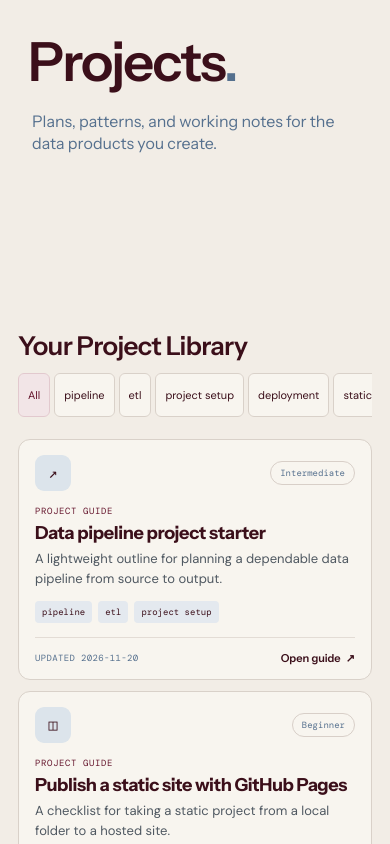
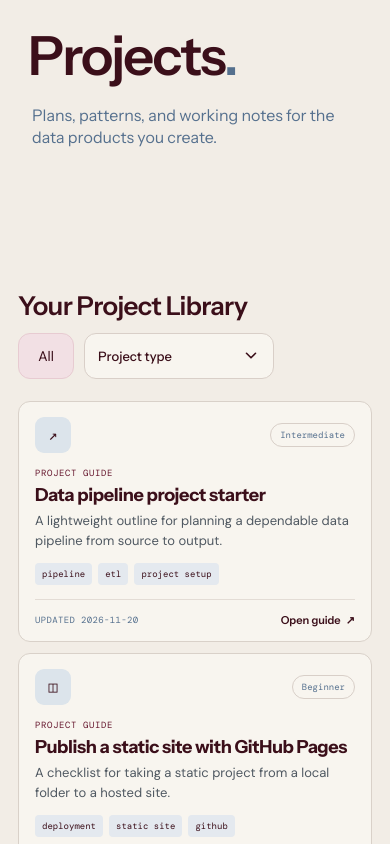
Before and after one commit to Ines-Benito-Diaz/data-knowledge-hub, a plain HTML site: page projects.html in a window 390 px wide. Both pictures are taken after a click on the button "All". Shown: the top 844 px of the page. Drawn offline with nearby package versions, Linux system fonts and the light colour scheme.

Commit message:
Filter section updated

```diff
--- a/assets/css/styles.css
+++ b/assets/css/styles.css
@@ -149,12 +149,12 @@ a:focus-visible, button:focus-visible, input:focus-visible { outline: 3px solid
 .collection-page { max-width: none; margin: 0; padding: 0; }
 .collection-hero { display: grid; min-height: clamp(360px, 48vw, 520px); grid-template-columns: 1.08fr .92fr; margin: 0; padding: 0; }
 .collection-intro { display: flex; flex-direction: column; justify-content: flex-end; padding: clamp(42px, 7.2vw, 112px); padding-bottom: clamp(54px, 9.5vh, 110px); background: #f2ede6; }
-body[data-collection="projects"] .collection-hero { min-height: 310px; grid-template-columns: 1fr; }
-body[data-collection="projects"] .collection-intro { min-height: 0; justify-content: flex-start; padding: clamp(36px, 5vw, 68px) clamp(24px, 7.2vw, 112px) 34px; }
-body[data-collection="projects"] .collection-content { padding-top: clamp(22px, 3vw, 38px); }
-body[data-collection="tools"] .collection-hero { min-height: 310px; grid-template-columns: 1fr; }
-body[data-collection="tools"] .collection-intro { min-height: 0; justify-content: flex-start; padding: clamp(36px, 5vw, 68px) clamp(24px, 7.2vw, 112px) 34px; }
-body[data-collection="tools"] .collection-content { padding-top: clamp(22px, 3vw, 38px); }
+body[data-collection="projects"] .collection-hero { min-height: 276px; grid-template-columns: 1fr; }
+body[data-collection="projects"] .collection-intro { min-height: 0; justify-content: flex-start; padding: clamp(30px, 4vw, 50px) clamp(24px, 7.2vw, 112px) 24px; }
+body[data-collection="projects"] .collection-content { padding-top: clamp(16px, 2vw, 26px); }
+body[data-collection="tools"] .collection-hero { min-height: 276px; grid-template-columns: 1fr; }
+body[data-collection="tools"] .collection-intro { min-height: 0; justify-content: flex-start; padding: clamp(30px, 4vw, 50px) clamp(24px, 7.2vw, 112px) 24px; }
+body[data-collection="tools"] .collection-content { padding-top: clamp(16px, 2vw, 26px); }
 .collection-intro h1 { margin: 0; color: #3b0f1a; font: 600 clamp(56px, 7.3vw, 96px)/.99 'Instrument Sans', sans-serif; letter-spacing: -.035em; }
 .collection-intro h1 i { color: #55708e; font-style: normal; }
 .collection-intro p { max-width: 34ch; margin: 22px 0 0 4px; color: #55708e; font: 400 clamp(16px, 1.35vw, 19px)/1.35 'Instrument Sans', sans-serif; }
@@ -169,9 +169,19 @@ body[data-collection="tools"] .collection-content { padding-top: clamp(22px, 3vw
 .collection-content { width: min(1320px, 100%); margin: 0 auto; padding: clamp(38px, 5vw, 68px) clamp(20px, 4.5vw, 64px) 0; }
 .collection-controls { display: flex; align-items: end; justify-content: space-between; gap: 22px; margin-bottom: 22px; }
 .collection-controls h2 { margin: 0; color: #3b0f1a; font: 600 clamp(25px, 3vw, 34px)/1.1 'Instrument Sans', sans-serif; letter-spacing: -.025em; }
-.collection-filters { display: flex; flex-wrap: wrap; justify-content: flex-end; gap: 4px; }
-.collection-filters .filter-chip { min-height: 40px; border-color: #d9d1c9; background: #f8f5ef; color: #3b0f1a; }
-.collection-filters .filter-chip.selected { border-color: #e2c9ce; background: #f2e5e7; color: var(--red-dark); }
+.collection-filters { position: relative; display: flex; flex-wrap: wrap; align-items: center; justify-content: flex-end; gap: 12px; overflow: visible; }
+.collection-filters .filter-chip { display: grid; width: 56px; min-height: 46px; place-items: center; padding: 0; border: 1px solid #e7cbd1; border-radius: 12px; background: #f8f5ef; color: #3b0f1a; font-size: 14px; }
+.collection-filters .filter-chip.selected { border-color: #e7cbd1; background: #f2e0e4; color: #3b0f1a; }
+.filter-dropdown { position: relative; }
+.filter-dropdown-toggle { display: flex; width: 190px; min-height: 46px; align-items: center; justify-content: space-between; gap: 14px; padding: 0 13px; border: 1px solid #d9cfc8; border-radius: 12px; background: #f8f5ef; color: #3b0f1a; font: 500 14px 'Instrument Sans', sans-serif; cursor: pointer; }
+.filter-dropdown-toggle:hover, .filter-dropdown-toggle[aria-expanded="true"] { border-color: #b8a3a4; background: #fffaf5; }
+.filter-dropdown-toggle svg { width: 18px; height: 18px; flex: none; fill: none; stroke: currentColor; stroke-linecap: round; stroke-linejoin: round; stroke-width: 1.8; transition: transform .18s ease; }
+.filter-dropdown-toggle[aria-expanded="true"] svg { transform: rotate(180deg); }
+.filter-dropdown-menu { position: absolute; z-index: 10; top: calc(100% + 8px); right: 0; width: min(300px, calc(100vw - 40px)); max-height: 300px; overflow-y: auto; padding: 7px; border: 1px solid #ded3cc; border-radius: 12px; background: #f8f5ef; box-shadow: 0 12px 28px #3b0f1a20; }
+.filter-dropdown-menu[hidden] { display: none; }
+.filter-option { display: flex; min-height: 44px; align-items: center; gap: 10px; padding: 7px 9px; border-radius: 7px; color: #3b0f1a; font: 400 14px/1.35 'Instrument Sans', sans-serif; cursor: pointer; }
+.filter-option:hover { background: #eee5e1; }
+.filter-option input { width: 16px; height: 16px; margin: 0; accent-color: #66172e; }
 .collection-grid { display: grid; grid-template-columns: repeat(2, minmax(0, 1fr)); gap: 16px; }
 .library-card { display: flex; min-height: 234px; flex-direction: column; overflow: hidden; padding: 18px 19px 0; border: 1px solid var(--line); border-radius: var(--radius); background: #f8f5ef; color: inherit; text-decoration: none; cursor: pointer; transition: transform .2s ease, border-color .2s ease; }
 .library-card:hover { transform: translateY(-2px); border-color: #b7a5a5; }
@@ -264,13 +274,15 @@ body[data-collection="tools"] .collection-content { padding-top: clamp(22px, 3vw
   .collection-content { padding: 35px 18px 0; }
   .collection-controls { align-items: stretch; }
   .collection-controls h2 { font-size: 26px; }
-  .collection-filters { max-width: 100%; flex-wrap: nowrap; overflow-x: auto; }
+  .collection-filters { width: 100%; max-width: 100%; flex-wrap: wrap; justify-content: flex-start; gap: 10px; overflow: visible; }
+  .filter-dropdown-toggle { width: min(190px, calc(100vw - 108px)); min-width: 0; font-size: 13px; }
   .collection-grid { grid-template-columns: 1fr; gap: 11px; }
   .library-card { min-height: 220px; padding: 15px 16px 0; }
-  .collection-filters .filter-chip { min-height: 44px; }
+  .collection-filters .filter-chip, .filter-dropdown-toggle { min-height: 46px; }
 }
 @media (pointer: coarse) {
-  .collection-filters .filter-chip { min-height: 44px; }
+  .collection-filters .filter-chip, .filter-dropdown-toggle { min-height: 46px; }
+  .filter-option { min-height: 44px; }
 }
 @media (prefers-reduced-motion: reduce) {
   *, *::before, *::after { scroll-behavior: auto !important; transition: none !important; }
--- a/assets/js/collections.js
+++ b/assets/js/collections.js
@@ -2,14 +2,15 @@ const category = document.body.dataset.collection;
 const grid = document.querySelector('#collection-grid');
 const filters = document.querySelector('#collection-filters');
 let items = [];
-let selectedTag = 'All';
+const selectedTags = new Set();
+let filterTitle = '';
 
 function safeText(value) {
   return String(value ?? '').replace(/[&<>"']/g, char => ({ '&': '&amp;', '<': '&lt;', '>': '&gt;', '"': '&quot;', "'": '&#39;' }[char]));
 }
 
 function render() {
-  const shown = selectedTag === 'All' ? items : items.filter(item => item.tags.includes(selectedTag));
+  const shown = selectedTags.size ? items.filter(item => item.tags.some(tag => selectedTags.has(tag))) : items;
   grid.innerHTML = shown.length ? shown.map(item => `<a class="library-card ${category}-library-card" href="${safeText(item.path)}">
     <div class="library-card-top"><span class="library-card-icon">${safeText(item.icon)}</span><span class="difficulty">${safeText(item.difficulty)}</span></div>
     <div class="library-card-type">${safeText(category === 'tools' ? item.tool : 'PROJECT GUIDE')}</div>
@@ -19,19 +20,67 @@ function render() {
   </a>`).join('') : '<div class="collection-empty">No guides match this filter yet.</div>';
 }
 
+function updateFilterState() {
+  const allButton = filters.querySelector('[data-reset-filters]');
+  const toggle = filters.querySelector('.filter-dropdown-toggle');
+  const hasSelection = selectedTags.size > 0;
+  allButton.classList.toggle('selected', !hasSelection);
+  allButton.setAttribute('aria-pressed', String(!hasSelection));
+  toggle.querySelector('span').textContent = hasSelection ? `${filterTitle} (${selectedTags.size})` : filterTitle;
+}
+
+function closeFilterMenu() {
+  const toggle = filters.querySelector('.filter-dropdown-toggle');
+  const menu = filters.querySelector('.filter-dropdown-menu');
+  if (!toggle || !menu || menu.hidden) return;
+  menu.hidden = true;
+  toggle.setAttribute('aria-expanded', 'false');
+}
+
 async function init() {
   const response = await fetch('assets/data/documents.json');
   if (!response.ok) throw new Error(`Catalog request failed: ${response.status}`);
   const catalog = await response.json();
   items = catalog.filter(item => item.category === category);
   const tags = ['All', ...new Set(items.flatMap(item => item.tags))];
-  filters.innerHTML = tags.map(tag => `<button class="filter-chip${tag === 'All' ? ' selected' : ''}" type="button" data-tag="${safeText(tag)}">${safeText(tag)}</button>`).join('');
-  filters.addEventListener('click', event => {
-    const button = event.target.closest('button[data-tag]');
-    if (!button) return;
-    selectedTag = button.dataset.tag;
-    filters.querySelectorAll('button').forEach(item => item.classList.toggle('selected', item === button));
+  filterTitle = category === 'projects' ? 'Project type' : 'Tool type';
+  filters.innerHTML = `<button class="filter-chip selected" type="button" data-reset-filters aria-pressed="true">All</button>
+    <div class="filter-dropdown">
+      <button class="filter-dropdown-toggle" type="button" aria-expanded="false" aria-controls="collection-filter-options"><span>${safeText(filterTitle)}</span><svg aria-hidden="true" viewBox="0 0 20 20"><path d="m5 7 5 5 5-5"/></svg></button>
+      <div class="filter-dropdown-menu" id="collection-filter-options" role="group" aria-label="Filter by ${safeText(filterTitle.toLowerCase())}" hidden>
+        ${tags.slice(1).map(tag => `<label class="filter-option"><input type="checkbox" value="${safeText(tag)}"><span>${safeText(tag)}</span></label>`).join('')}
+      </div>
+    </div>`;
+
+  filters.querySelector('[data-reset-filters]').addEventListener('click', () => {
+    selectedTags.clear();
+    filters.querySelectorAll('.filter-option input').forEach(input => { input.checked = false; });
+    closeFilterMenu();
+    updateFilterState();
     render();
+  });
+  const toggle = filters.querySelector('.filter-dropdown-toggle');
+  const menu = filters.querySelector('.filter-dropdown-menu');
+  toggle.addEventListener('click', () => {
+    const isOpen = toggle.getAttribute('aria-expanded') === 'true';
+    toggle.setAttribute('aria-expanded', String(!isOpen));
+    menu.hidden = isOpen;
+  });
+  menu.addEventListener('change', event => {
+    const input = event.target.closest('input[type="checkbox"]');
+    if (!input) return;
+    if (input.checked) selectedTags.add(input.value);
+    else selectedTags.delete(input.value);
+    updateFilterState();
+    render();
+  });
+  filters.addEventListener('keydown', event => {
+    if (event.key !== 'Escape') return;
+    closeFilterMenu();
+    toggle.focus();
+  });
+  document.addEventListener('pointerdown', event => {
+    if (!filters.contains(event.target)) closeFilterMenu();
   });
   render();
 }
```
